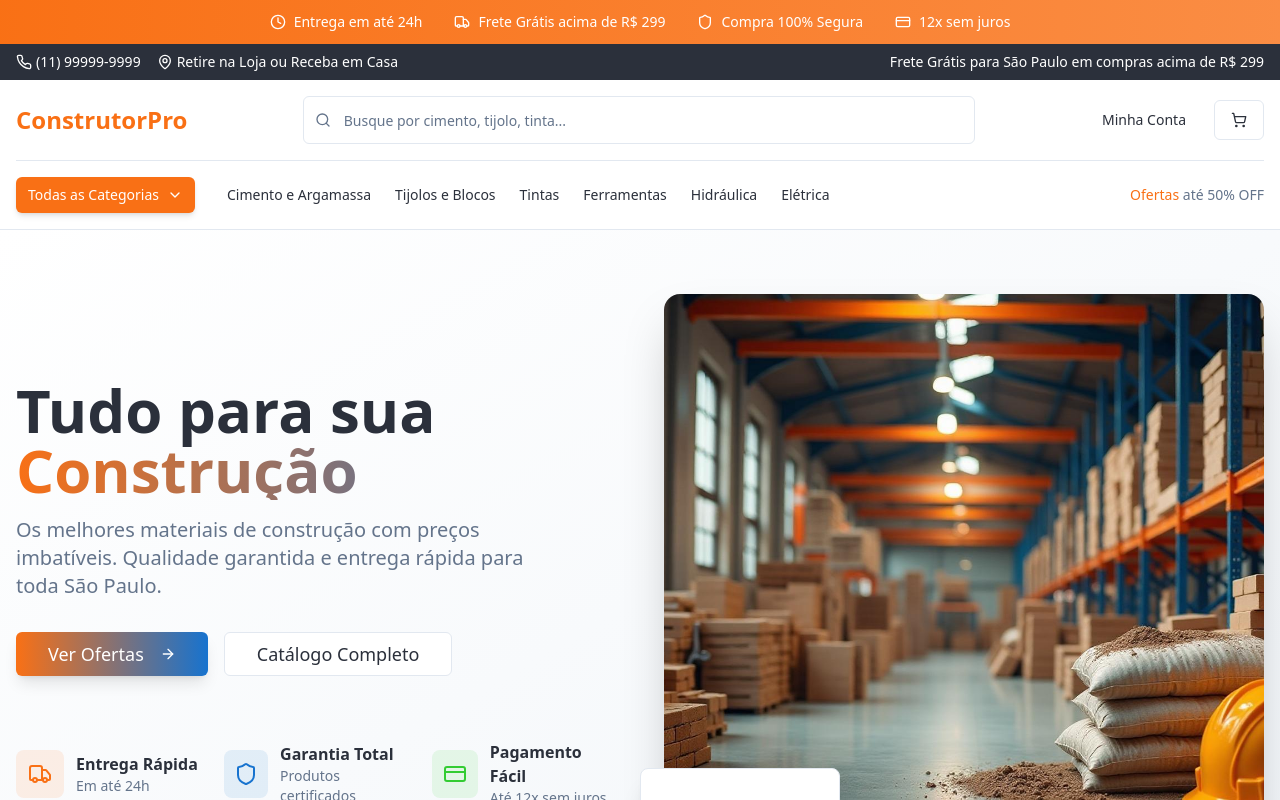
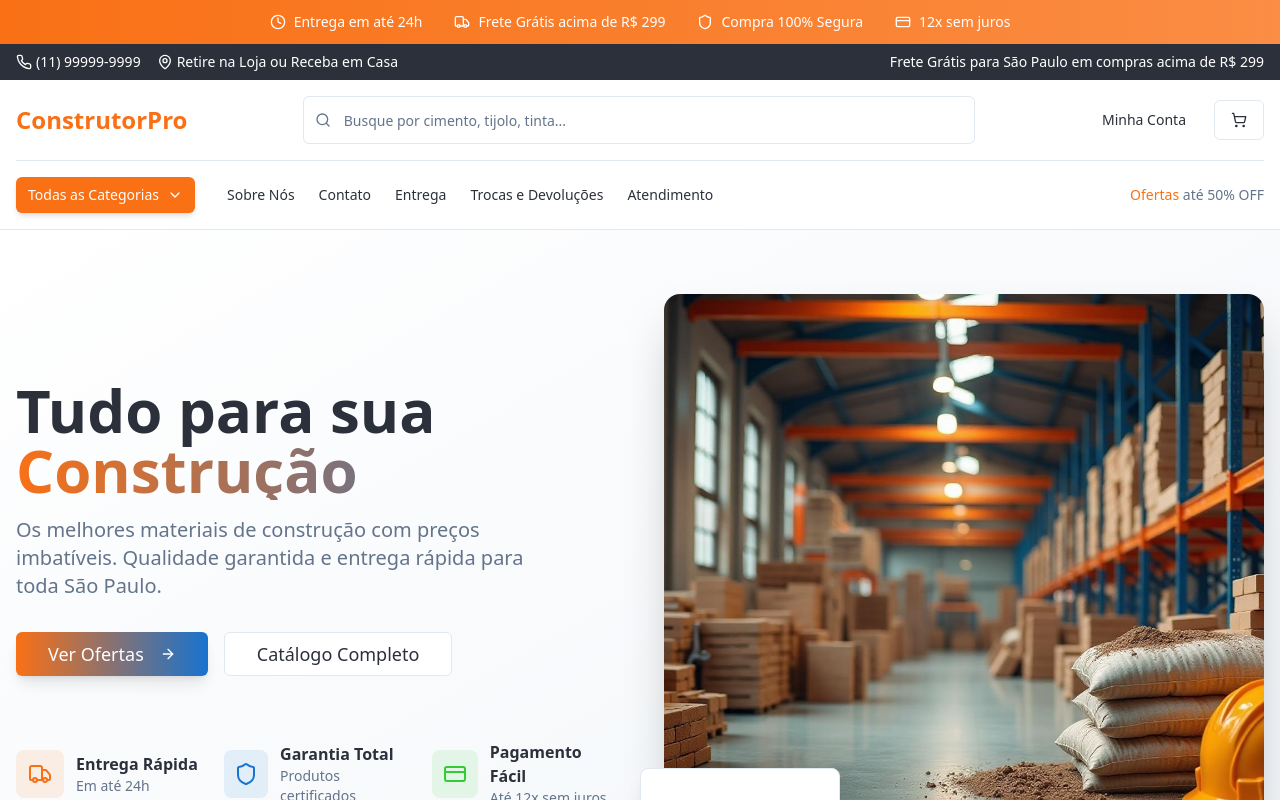
Before and after one commit to noventicred/constrular, a React (Vite) app: page / in a window 1280 px wide. Shown: the top 800 px of the page. Built offline with nearby package versions, Linux system fonts and the light colour scheme.

Commit message:
Remove categorias do header
Removi as categorias do header e as substituí por links para páginas institucionais.

```diff
--- a/src/components/Header.tsx
+++ b/src/components/Header.tsx
@@ -110,12 +110,11 @@ const Header = () => {
               </div>
 
               <div className="hidden md:flex items-center gap-6 text-sm">
-                <a href="#" className="hover:text-primary transition-colors">Cimento e Argamassa</a>
-                <a href="#" className="hover:text-primary transition-colors">Tijolos e Blocos</a>
-                <a href="#" className="hover:text-primary transition-colors">Tintas</a>
-                <a href="#" className="hover:text-primary transition-colors">Ferramentas</a>
-                <a href="#" className="hover:text-primary transition-colors">Hidráulica</a>
-                <a href="#" className="hover:text-primary transition-colors">Elétrica</a>
+                <a href="#" className="hover:text-primary transition-colors">Sobre Nós</a>
+                <a href="#" className="hover:text-primary transition-colors">Contato</a>
+                <a href="#" className="hover:text-primary transition-colors">Entrega</a>
+                <a href="#" className="hover:text-primary transition-colors">Trocas e Devoluções</a>
+                <a href="#" className="hover:text-primary transition-colors">Atendimento</a>
               </div>
             </div>
 
```
